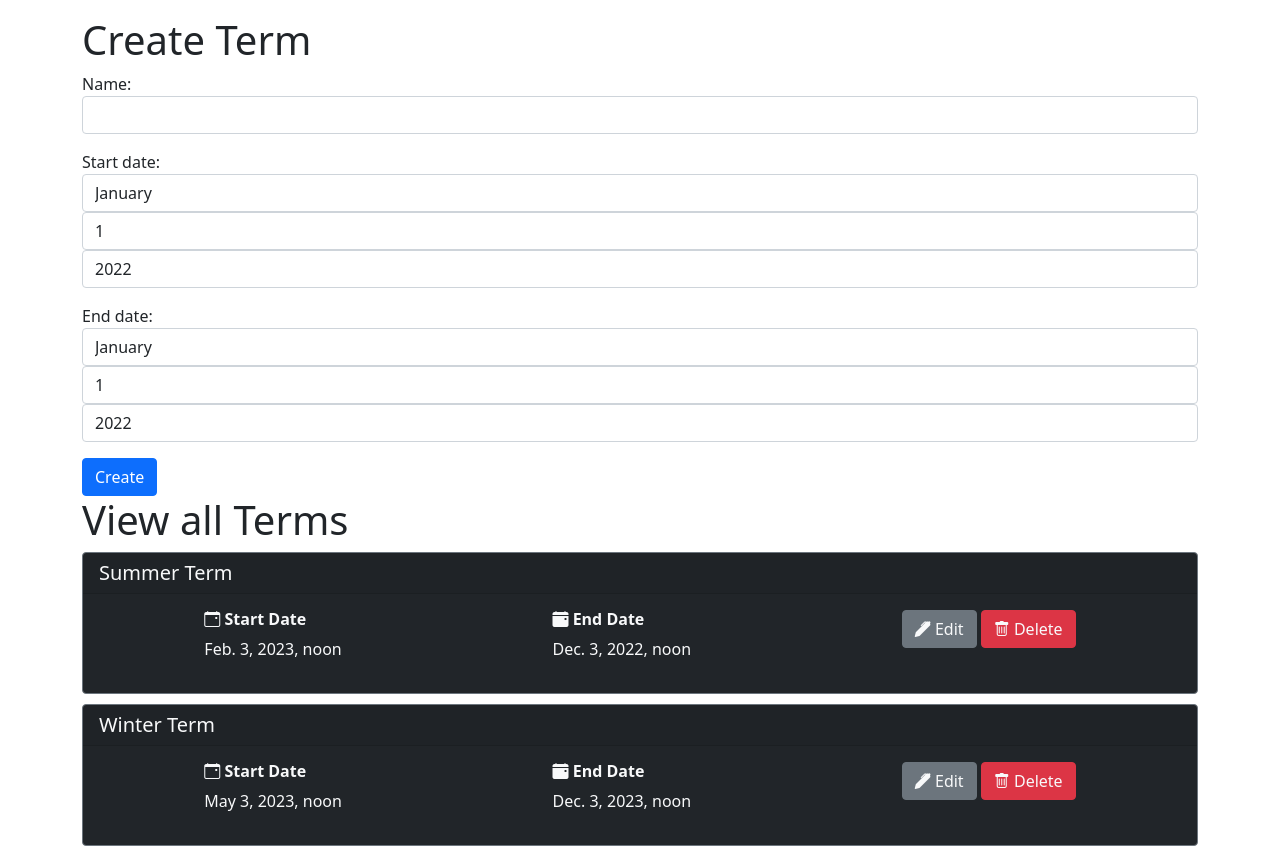
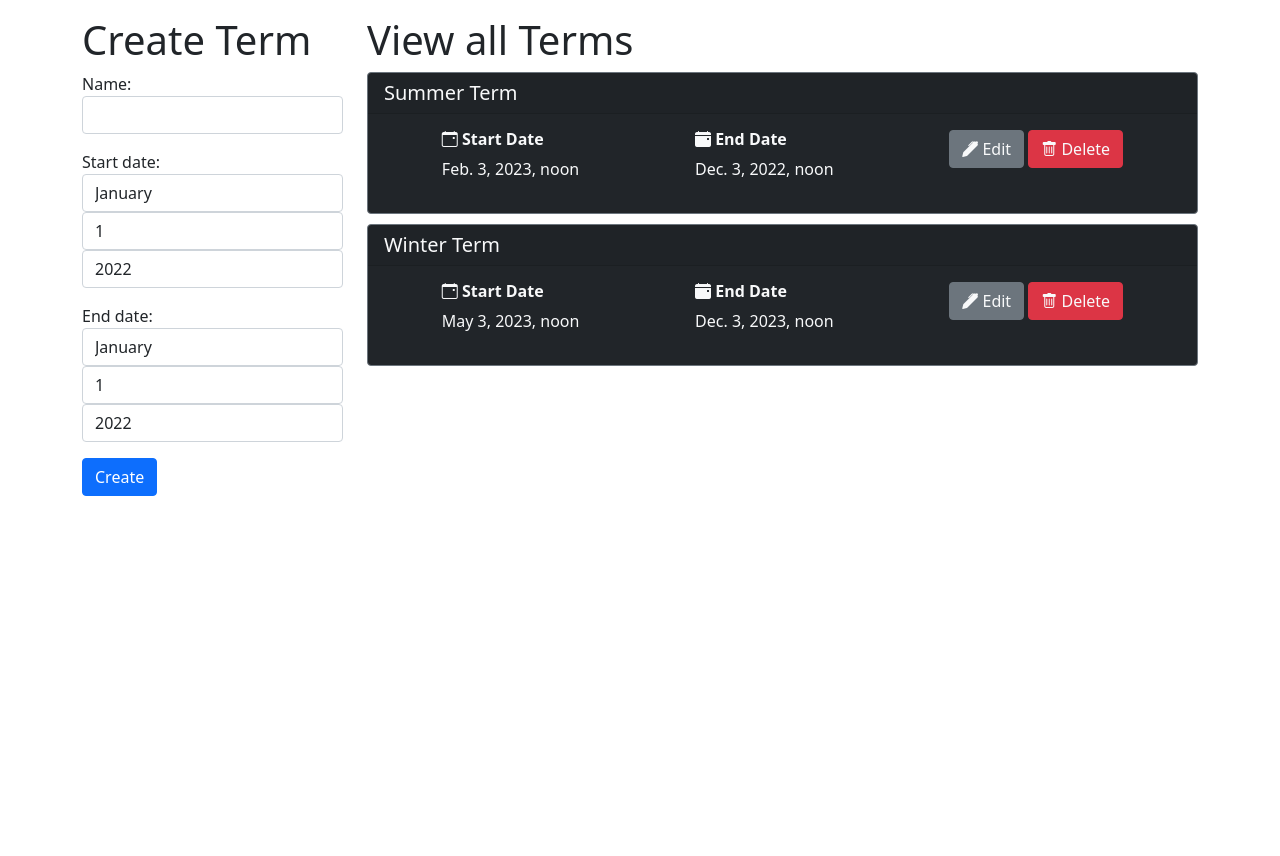
Before and after one commit to baldeep-gill/seg-cw1, a Django app: page /admin/terms in a window 1280 px wide. Shown: the part 56-912 px from the top of the page. After the commit the page ends 552 px from the top, so only its background shows below. Run offline with Django 4.2, Linux system fonts and the light colour scheme; a user stored in the database is signed in; data comes from the database, SQL or seed files in the repository; parts of the project's set-up code (start-up, migrations or seed data) failed here and were passed over; some libraries are stand-ins or nearby versions.

Commit message:
Refactor admin terms template to look nicer

```diff
--- a/lessons/templates/admin_terms.html
+++ b/lessons/templates/admin_terms.html
@@ -7,7 +7,7 @@
 
 
   <div class="row">
-    <div class="col-12">
+    <div class="col-3">
       <h1>Create Term</h1>
       <form action="{% url 'admin_terms' %}" method="post">
         {% csrf_token %}
@@ -15,10 +15,7 @@
         <input type="submit" value="Create" class="btn btn-primary">
       </form>
     </div>
-  </div>
-
-    <div class="row">
-      <div class="col-12">
+      <div class="col-9">
         {% if terms %}
           <h1>View all Terms</h1>
             {% for term in terms %}
```
